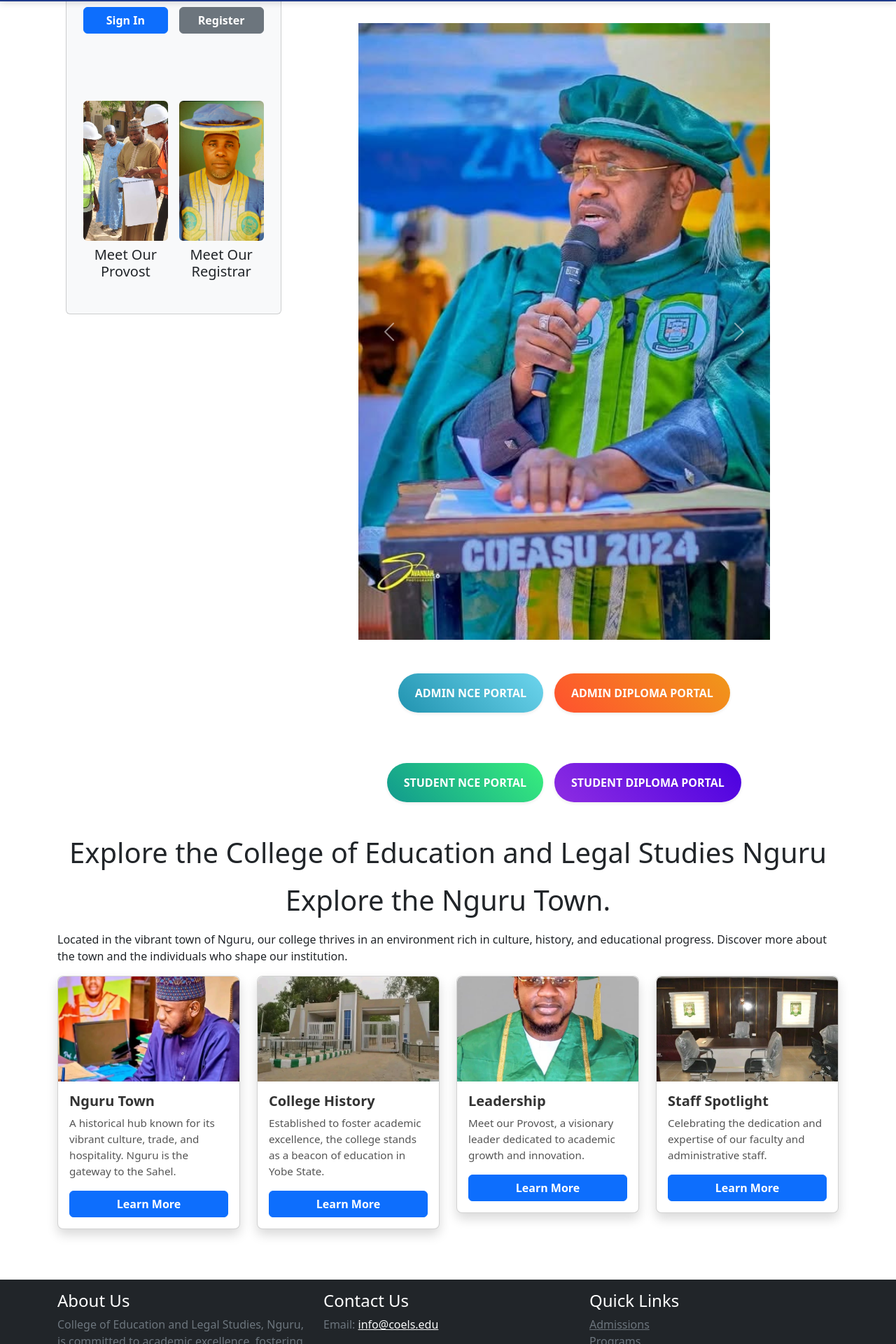
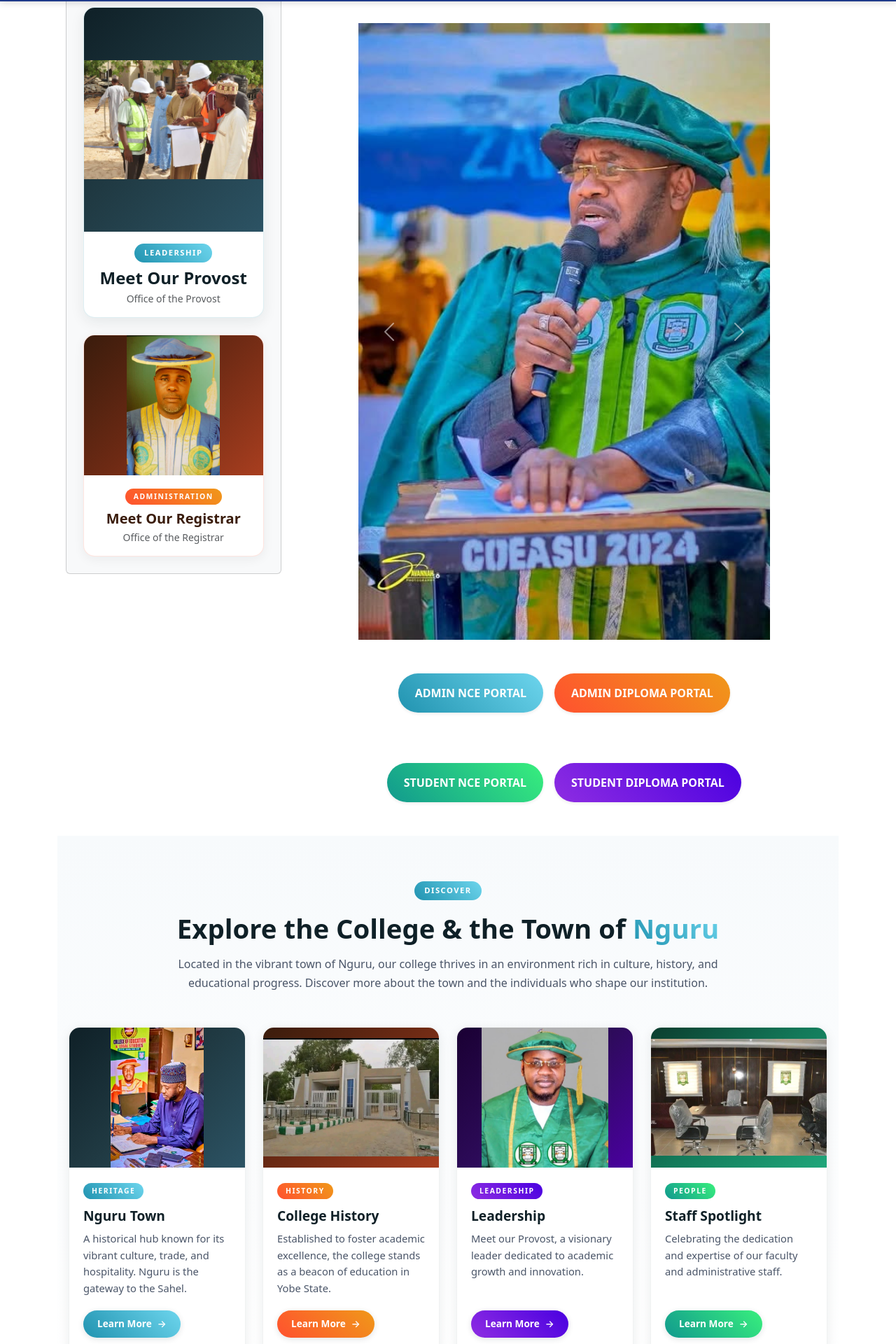
Before and after one commit to musaadamu/coels, a React (Vite) app in the folder frontend/: page / in a window 1280 px wide. Shown: the part 208-2128 px from the top of the page at 70% size. Built offline with nearby package versions, Linux system fonts and the light colour scheme.

Commit message:
redesign

```diff
--- a/frontend/src/components/Card.jsx
+++ b/frontend/src/components/Card.jsx
@@ -1,24 +1,52 @@
 import React from 'react';
-import { Card as BootstrapCard } from 'react-bootstrap';
 import './Cards.css'; // Updated styles
 
-const Card = ({ image, title, text, link }) => {
+const Card = ({ image, title, text, link, badge, backdrop, accent, glow }) => {
+  const hoverIn = (e) => {
+    e.currentTarget.style.transform = 'translateY(-6px)';
+    e.currentTarget.style.boxShadow = `0 14px 32px ${glow || 'rgba(15, 32, 39, 0.18)'}`;
+  };
+  const hoverOut = (e) => {
+    e.currentTarget.style.transform = 'translateY(0)';
+    e.currentTarget.style.boxShadow = '0 4px 16px rgba(15, 32, 39, 0.08)';
+  };
+
   return (
-    <BootstrapCard className="custom-card shadow">
-      <a href={link} className="card-link">
-        <BootstrapCard.Img
-          variant="top"
-          src={image}
-          alt={title}
-          className="card-image"
-        />
+    <article
+      className="explore-card"
+      style={{ boxShadow: '0 4px 16px rgba(15, 32, 39, 0.08)' }}
+      onMouseOver={hoverIn}
+      onMouseOut={hoverOut}
+    >
+      <a href={link} className="explore-card-media-link" aria-label={title}>
+        <div
+          className="explore-card-media"
+          style={{ background: backdrop || 'linear-gradient(135deg, #0f2027 0%, #2c5364 100%)' }}
+        >
+          <img src={image} alt={title} className="explore-card-img" />
+        </div>
       </a>
-      <BootstrapCard.Body>
-        <BootstrapCard.Title className="card-title">{title}</BootstrapCard.Title>
-        <BootstrapCard.Text className="card-text">{text}</BootstrapCard.Text>
-        <a href={link} className="btn btn-primary">Learn More</a>
-      </BootstrapCard.Body>
-    </BootstrapCard>
+      <div className="explore-card-body">
+        {badge && (
+          <span
+            className="explore-card-badge"
+            style={{ background: accent || 'linear-gradient(45deg, #2193b0, #6dd5ed)' }}
+          >
+            {badge}
+          </span>
+        )}
+        <h3 className="explore-card-title">{title}</h3>
+        <p className="explore-card-text">{text}</p>
+        <a
+          href={link}
+          className="explore-card-cta"
+          style={{ background: accent || 'linear-gradient(45deg, #2193b0, #6dd5ed)' }}
+        >
+          Learn More
+          <span className="explore-card-cta-arrow" aria-hidden="true">&rarr;</span>
+        </a>
+      </div>
+    </article>
   );
 };
 
--- a/frontend/src/components/Cards.css
+++ b/frontend/src/components/Cards.css
@@ -1,40 +1,146 @@
-.custom-card {
-    border-radius: 8px;
+/* ===== Explore Section ===== */
+.cards-container {
+  padding: 64px 16px;
+  background: linear-gradient(180deg, #f7fafc 0%, #ffffff 100%);
+}
+
+.cards-header-wrap {
+  max-width: 820px;
+  margin: 0 auto 48px;
+  text-align: center;
+}
+
+.cards-kicker {
+  display: inline-block;
+  background: linear-gradient(45deg, #2193b0, #6dd5ed);
+  color: #ffffff;
+  padding: 5px 14px;
+  border-radius: 20px;
+  font-size: 0.7rem;
+  font-weight: 600;
+  letter-spacing: 1.5px;
+  margin-bottom: 16px;
+}
+
+.cards-title {
+  font-size: clamp(1.6rem, 3.2vw, 2.4rem);
+  font-weight: 700;
+  color: #0f2027;
+  line-height: 1.25;
+  margin: 0 0 14px;
+}
+
+.cards-title-accent {
+  background: linear-gradient(45deg, #2193b0, #6dd5ed);
+  -webkit-background-clip: text;
+  background-clip: text;
+  color: transparent;
+}
+
+.cards-intro {
+  font-size: 1rem;
+  color: #4a5568;
+  line-height: 1.7;
+  margin: 0;
+}
+
+/* ===== Individual Card ===== */
+.explore-card {
+  background: #ffffff;
+  border: 1px solid rgba(15, 32, 39, 0.06);
+  border-radius: 16px;
   overflow: hidden;
+  display: flex;
+  flex-direction: column;
+  height: 100%;
   transition: transform 0.3s ease, box-shadow 0.3s ease;
 }
 
-  .custom-card:hover {
-    transform: translateY(-10px);
-    box-shadow: 0 8px 16px rgba(0, 0, 0, 0.2);
-  }
-
-  .card-link {
+.explore-card-media-link {
+  display: block;
   text-decoration: none;
 }
 
-  .card-image {
-    border-radius: 8px 8px 0 0;
-    height: 150px; /* Reduced height for consistency */
-    object-fit: cover;
+.explore-card-media {
+  height: 200px;
+  display: flex;
+  align-items: center;
+  justify-content: center;
+  overflow: hidden;
 }
 
-  .card-title {
-    font-size: 1.25rem;
-    font-weight: bold;
-    margin-bottom: 0.5rem;
-    color: #333;
+.explore-card-img {
+  max-width: 100%;
+  max-height: 100%;
+  width: auto;
+  height: auto;
+  object-fit: contain;
+  display: block;
 }
 
-  .card-text {
-    font-size: 0.95rem;
-    color: #555;
-    margin-bottom: 1rem;
+.explore-card-body {
+  padding: 22px 20px 24px;
+  display: flex;
+  flex-direction: column;
+  flex-grow: 1;
+  text-align: left;
 }
 
-  .btn {
-    display: block;
-    width: 100%;
-    font-weight: bold;
-    text-align: center;
+.explore-card-badge {
+  align-self: flex-start;
+  color: #ffffff;
+  font-size: 0.65rem;
+  font-weight: 600;
+  letter-spacing: 1.5px;
+  padding: 4px 12px;
+  border-radius: 20px;
+  margin-bottom: 12px;
 }
+
+.explore-card-title {
+  font-size: 1.2rem;
+  font-weight: 700;
+  color: #0f2027;
+  margin: 0 0 10px;
+}
+
+.explore-card-text {
+  font-size: 0.92rem;
+  color: #4a5568;
+  line-height: 1.6;
+  margin: 0 0 20px;
+  flex-grow: 1;
+}
+
+.explore-card-cta {
+  display: inline-flex;
+  align-items: center;
+  justify-content: center;
+  gap: 8px;
+  align-self: flex-start;
+  color: #ffffff;
+  font-size: 0.85rem;
+  font-weight: 600;
+  text-decoration: none;
+  padding: 9px 20px;
+  border-radius: 30px;
+  transition: transform 0.2s ease, box-shadow 0.2s ease, gap 0.2s ease;
+  box-shadow: 0 2px 8px rgba(15, 32, 39, 0.12);
+}
+
+.explore-card-cta:hover {
+  color: #ffffff;
+  transform: translateY(-1px);
+  gap: 12px;
+  box-shadow: 0 6px 16px rgba(15, 32, 39, 0.2);
+}
+
+.explore-card-cta-arrow {
+  display: inline-block;
+  transition: transform 0.2s ease;
+}
+
+@media (max-width: 576px) {
+  .cards-container { padding: 48px 12px; }
+  .explore-card-media { height: 180px; }
+}
--- a/frontend/src/components/Cards.jsx
+++ b/frontend/src/components/Cards.jsx
@@ -8,48 +8,75 @@ const cardData = [
     title: "Nguru Town",
     text: "A historical hub known for its vibrant culture, trade, and hospitality. Nguru is the gateway to the Sahel.",
     link: "/nguru-town",
+    badge: "HERITAGE",
+    backdrop: "linear-gradient(135deg, #0f2027 0%, #203a43 50%, #2c5364 100%)",
+    accent: "linear-gradient(45deg, #2193b0, #6dd5ed)",
+    glow: "rgba(33, 147, 176, 0.25)",
   },
   {
     image: 'images/image2.jpg',
     title: "College History",
     text: "Established to foster academic excellence, the college stands as a beacon of education in Yobe State.",
     link: "/college-history",
+    badge: "HISTORY",
+    backdrop: "linear-gradient(135deg, #3a1c0c 0%, #6e2a14 50%, #a83e1f 100%)",
+    accent: "linear-gradient(45deg, #FF512F, #F09819)",
+    glow: "rgba(255, 81, 47, 0.25)",
   },
   {
     image: 'images/image10.jpg',
     title: "Leadership",
     text: "Meet our Provost, a visionary leader dedicated to academic growth and innovation.",
     link: "/provost-profile",
+    badge: "LEADERSHIP",
+    backdrop: "linear-gradient(135deg, #1a0033 0%, #2d0b5a 50%, #4a00a0 100%)",
+    accent: "linear-gradient(45deg, #8E2DE2, #4A00E0)",
+    glow: "rgba(142, 45, 226, 0.25)",
   },
   {
     image: 'images/image11.jpg',
     title: "Staff Spotlight",
     text: "Celebrating the dedication and expertise of our faculty and administrative staff.",
     link: "/staff-spotlight",
+    badge: "PEOPLE",
+    backdrop: "linear-gradient(135deg, #0b3d2e 0%, #137a5a 50%, #1fa67a 100%)",
+    accent: "linear-gradient(45deg, #11998e, #38ef7d)",
+    glow: "rgba(17, 153, 142, 0.25)",
   },
 ];
 
 const Cards = () => {
   return (
-    <div className="cards-container">
-      <h1 className="cards-header">Explore the College of Education and Legal Studies Nguru</h1>
-      <h1 className="cards-header">Explore the Nguru Town.</h1>
-      <p className="cards-intro">
-        Located in the vibrant town of Nguru, our college thrives in an environment rich in culture, history, and educational progress. Discover more about the town and the individuals who shape our institution.
-      </p>
-      <div className="row justify-content-center">
+    <section className="cards-container">
+      <div className="cards-header-wrap">
+        <span className="cards-kicker">DISCOVER</span>
+        <h2 className="cards-title">
+          Explore the College &amp; the Town of <span className="cards-title-accent">Nguru</span>
+        </h2>
+        <p className="cards-intro">
+          Located in the vibrant town of Nguru, our college thrives in an environment rich in
+          culture, history, and educational progress. Discover more about the town and the
+          individuals who shape our institution.
+        </p>
+      </div>
+
+      <div className="row justify-content-center g-4">
         {cardData.map((card, index) => (
-          <div className="col-lg-3 col-md-6 mb-4" key={index}>
+          <div className="col-lg-3 col-md-6" key={index}>
             <Card
               image={card.image}
               title={card.title}
               text={card.text}
               link={card.link}
+              badge={card.badge}
+              backdrop={card.backdrop}
+              accent={card.accent}
+              glow={card.glow}
             />
           </div>
         ))}
       </div>
-    </div>
+    </section>
   );
 };
 
--- a/frontend/src/components/Hero.jsx
+++ b/frontend/src/components/Hero.jsx
@@ -1,6 +1,5 @@
 import React from 'react';
 import { Container, Card, Button } from 'react-bootstrap';
-import { LinkContainer } from 'react-router-bootstrap';
 import 'bootstrap/dist/css/bootstrap.min.css';
 import 'bootstrap/dist/js/bootstrap.bundle.min.js';
 import CarouselSection from './Carousol';
@@ -13,52 +12,125 @@ const Hero = () => {
        <Container className='mb-4 mb-lg-0' style={{ width: '100%', maxWidth: '400px' }}>
          <div>
            <Card className='p-4 d-flex flex-column align-items-center hero-card bg-light'>
-             {/* Button Section */}
-                <div className='w-100 d-flex flex-column flex-sm-row gap-3'>
-                  <LinkContainer to='/login'>
-                    <Button variant='primary' className='w-100'>
-                      Sign In
-                    </Button>
-                  </LinkContainer>
-                  <LinkContainer to='/register'>
-                    <Button variant='secondary' className='w-100'>
-                      Register
-                    </Button>
-                  </LinkContainer>
+             {/* Leadership Section - Provost (Featured) above Registrar */}
+             <div className='w-100 d-flex flex-column gap-4'>
+
+               {/* Provost - Featured (Larger) Card */}
+               <div
+                 className='position-relative overflow-hidden rounded-4'
+                 style={{
+                   background: '#ffffff',
+                   border: '1px solid rgba(33, 147, 176, 0.15)',
+                   boxShadow: '0 6px 20px rgba(15, 32, 39, 0.08)',
+                   transition: 'transform 0.3s ease, box-shadow 0.3s ease'
+                 }}
+                 onMouseOver={e => {
+                   e.currentTarget.style.transform = 'translateY(-4px)';
+                   e.currentTarget.style.boxShadow = '0 14px 32px rgba(33, 147, 176, 0.25)';
+                 }}
+                 onMouseOut={e => {
+                   e.currentTarget.style.transform = 'translateY(0)';
+                   e.currentTarget.style.boxShadow = '0 6px 20px rgba(15, 32, 39, 0.08)';
+                 }}
+               >
+                 <div
+                   className='d-flex align-items-center justify-content-center'
+                   style={{
+                     height: '320px',
+                     background: 'linear-gradient(135deg, #0f2027 0%, #203a43 50%, #2c5364 100%)',
+                     overflow: 'hidden'
+                   }}
+                 >
+                   <img
+                     src='/images/image7.jpg'
+                     alt='Promotion 1 - Meet Our Provost'
+                     style={{
+                       maxHeight: '100%',
+                       maxWidth: '100%',
+                       width: 'auto',
+                       height: 'auto',
+                       objectFit: 'contain',
+                       display: 'block'
+                     }}
+                   />
                  </div>
-             {/* Image Grid Section */}
-             <div className='mt-5 w-100'>
-  {/* Updated image addresses */}
-                  {[
-                    { src: '/images/image7.jpg', name: 'Meet Our Provost' },
-                    { src: '/images/image16.jpg', name: 'Meet Our Registrar' },
+                 <div className='p-3 text-center'>
+                   <span
+                     className='d-inline-block mb-2 fw-semibold'
+                     style={{
+                       background: 'linear-gradient(45deg, #2193b0, #6dd5ed)',
+                       color: '#ffffff',
+                       padding: '5px 14px',
+                       borderRadius: '20px',
+                       fontSize: '0.7rem',
+                       letterSpacing: '1.5px'
+                     }}
+                   >
+                     LEADERSHIP
+                   </span>
+                   <h4 className='fw-bold mb-1' style={{ color: '#0f2027' }}>Meet Our Provost</h4>
+                   <p className='small text-muted mb-0'>Office of the Provost</p>
+                 </div>
+               </div>
 
-                  ].reduce((acc, { src, name }, index) => {
-                    // Group images into pairs
-                    if (index % 2 === 0) {
-                      acc.push([{ src, name }]); // Start a new pair
-                    } else {
-                      acc[acc.length - 1].push({ src, name }); // Add to the existing pair
-                    }
-                    return acc;
-                  }, []).map((pair, rowIndex) => (
+               {/* Registrar - Compact Card */}
                <div
-                      key={rowIndex}
-                      className='d-flex flex-column flex-sm-row justify-content-center mt-5 gap-3 w-100 mb-3'
+                 className='position-relative overflow-hidden rounded-4'
+                 style={{
+                   background: '#ffffff',
+                   border: '1px solid rgba(255, 81, 47, 0.15)',
+                   boxShadow: '0 4px 16px rgba(15, 32, 39, 0.06)',
+                   transition: 'transform 0.3s ease, box-shadow 0.3s ease'
+                 }}
+                 onMouseOver={e => {
+                   e.currentTarget.style.transform = 'translateY(-3px)';
+                   e.currentTarget.style.boxShadow = '0 10px 24px rgba(255, 81, 47, 0.22)';
+                 }}
+                 onMouseOut={e => {
+                   e.currentTarget.style.transform = 'translateY(0)';
+                   e.currentTarget.style.boxShadow = '0 4px 16px rgba(15, 32, 39, 0.06)';
+                 }}
                >
-                      {pair.map(({ src, name }, colIndex) => (
-                        <div className='w-100' key={colIndex}>
+                 <div
+                   className='d-flex align-items-center justify-content-center'
+                   style={{
+                     height: '200px',
+                     background: 'linear-gradient(135deg, #3a1c0c 0%, #6e2a14 50%, #a83e1f 100%)',
+                     overflow: 'hidden'
+                   }}
+                 >
                    <img
-                            src={src}
-                            alt={`Promotion ${rowIndex * 2 + colIndex + 1}`}
-                            className='img-fluid rounded'
-                            style={{ height: '200px', width: '100%', objectFit: 'cover' }}
+                     src='/images/image16.jpg'
+                     alt='Promotion 2 - Meet Our Registrar'
+                     style={{
+                       maxHeight: '100%',
+                       maxWidth: '100%',
+                       width: 'auto',
+                       height: 'auto',
+                       objectFit: 'contain',
+                       display: 'block'
+                     }}
                    />
-                          <h5 className='text-center mt-2'>{name}</h5> {/* Display the name below the image */}
                  </div>
-                      ))}
+                 <div className='p-3 text-center'>
+                   <span
+                     className='d-inline-block mb-2 fw-semibold'
+                     style={{
+                       background: 'linear-gradient(45deg, #FF512F, #F09819)',
+                       color: '#ffffff',
+                       padding: '4px 12px',
+                       borderRadius: '20px',
+                       fontSize: '0.65rem',
+                       letterSpacing: '1.5px'
+                     }}
+                   >
+                     ADMINISTRATION
+                   </span>
+                   <h5 className='fw-bold mb-1' style={{ color: '#3a1c0c' }}>Meet Our Registrar</h5>
+                   <p className='small text-muted mb-0'>Office of the Registrar</p>
                  </div>
-                  ))}
+               </div>
+
              </div>
            </Card>
          </div>
```
Lines whose indentation alone changed are shown as unchanged.
